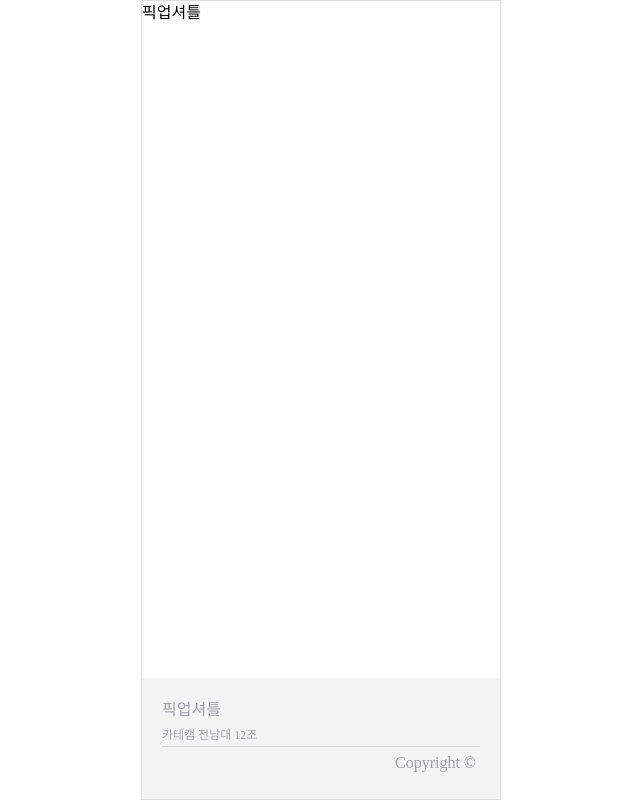
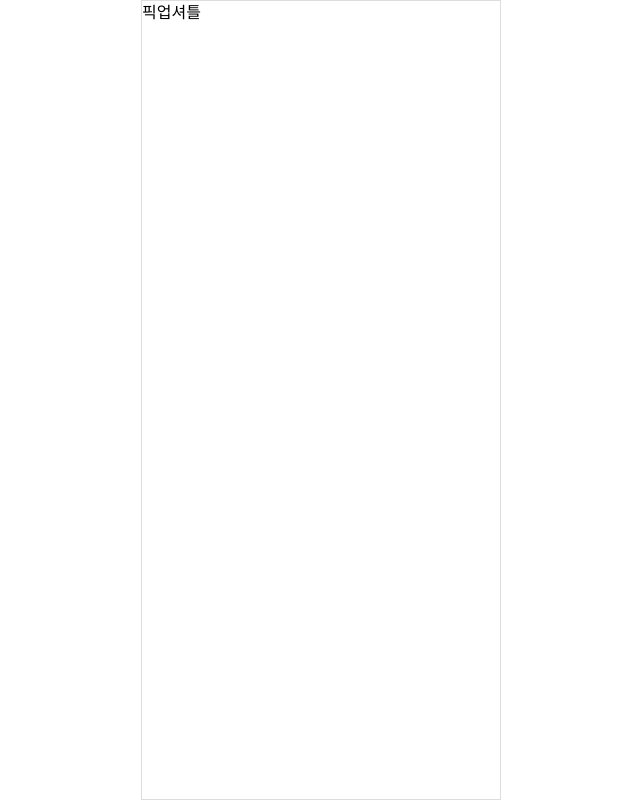
Before and after one commit to Step3-kakao-tech-campus/Team12_FE, a React (Create React App) app: page / in a window 1280 px wide. Shown: the whole page, without its empty margins (319-959 px from the left). Built offline with nearby package versions, Linux system fonts and the light colour scheme; a web font is replaced by a local one.

Commit message:
[feat] : footer 기능 구현

```diff
--- a/src/components/atoms/Footer.jsx
+++ b/src/components/atoms/Footer.jsx
@@ -5,7 +5,7 @@ const Footer = () => {
       <br />
       <span className="text-zinc-400 text-xs">카테캠 전남대 12조</span>
       <hr className="border-1 border-zinc-300" />
-      <div className="text-right m-1 text-zinc-400">Copyright &#169;</div>
+      <div className="text-right text-sm m-1 text-zinc-400">Copyright &#169;</div>
     </div>
   );
 };
--- a/src/pages/HomePage.jsx
+++ b/src/pages/HomePage.jsx
@@ -1,11 +1,9 @@
 import React from 'react';
-import Footer from '../components/atoms/Footer';
 
 const HomePage = () => {
   return (
     <div className="page--layout">
       <h1>픽업셔틀</h1>
-      <Footer />
     </div>
   );
 };
```
